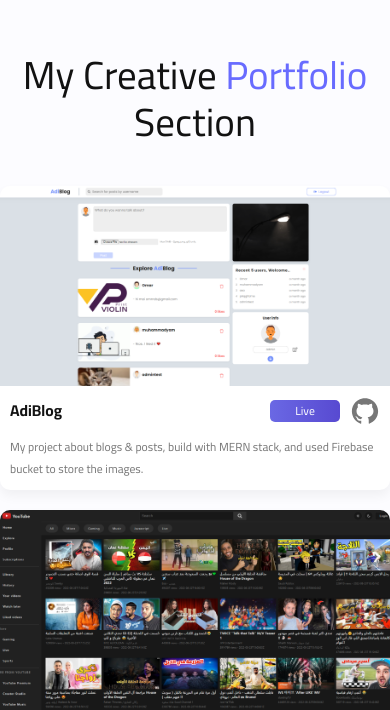
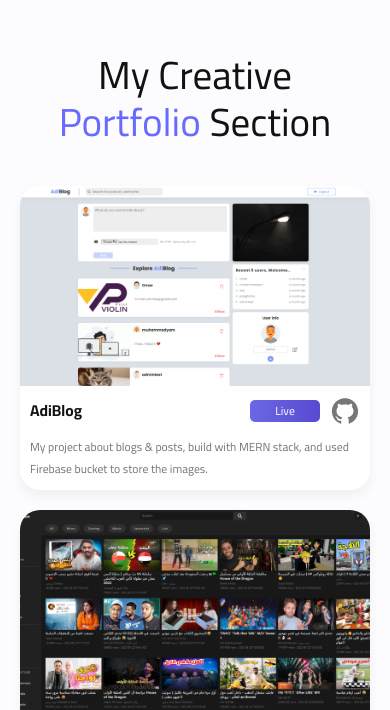
Before and after one commit to Adelndf/portfolio_v3, a React (Create React App) app: page / in a window 390 px wide. Shown: the part 872-1582 px from the top of the page. Built offline with nearby package versions, Linux system fonts and the light colour scheme.

Commit message:
fix padd & readme

```diff
--- a/src/components/WorkItem/WorkItem.css
+++ b/src/components/WorkItem/WorkItem.css
@@ -3,9 +3,10 @@
   flex-direction: column;
   background: var(--white-clr);
   box-shadow: 0 6px 12px rgba(0, 0, 0, 0.05);
-  border-radius: 10px;
+  border-radius: 5px;
   overflow: hidden;
   transition: var(--transition-300);
+  cursor: default;
 }
 .workItem__img {
   width: 100%;
@@ -78,3 +79,9 @@
     opacity: 1;
   }
 }
+
+@media screen and (max-width: 450px) {
+  .workItem {
+    border-radius: 20px;
+  }
+}
--- a/src/index.css
+++ b/src/index.css
@@ -88,6 +88,7 @@ html {
   max-width: var(--max-width);
   margin: 0 auto;
 }
+
 @media screen and (max-width: 1201px) {
   .screen-width {
     padding: 0 20px;
--- a/src/sections/Contact/Contact.tsx
+++ b/src/sections/Contact/Contact.tsx
@@ -35,7 +35,7 @@ const Contact = () => {
           initial={{ y: 20, opacity: 0 }}
           whileInView={{ y: 0, opacity: 1 }}
           transition={{ duration: 0.3, delay: 0.3 }}
-          href="https://telegram.me/@iAdeNDF"
+          href="https://telegram.me/iAdelNDF"
           target="_blank"
           rel="noreferrer"
           className="contact__box"
--- a/src/sections/Work/Work.css
+++ b/src/sections/Work/Work.css
@@ -7,3 +7,9 @@
   grid-template-columns: repeat(auto-fill, minmax(250px, 1fr));
   gap: 20px;
 }
+
+@media screen and (max-width: 768px) {
+  .work {
+    padding: 40px 20px;
+  }
+}
```
Also changed, not shown: 1 other file (tests, documents, lock files or other folders).
